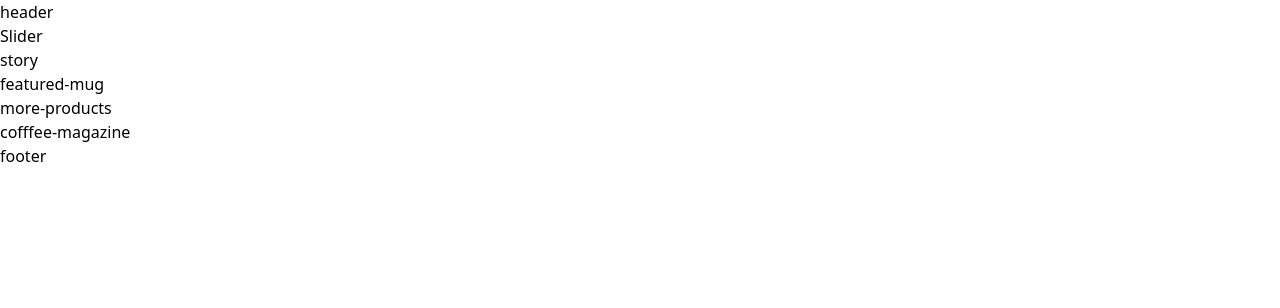
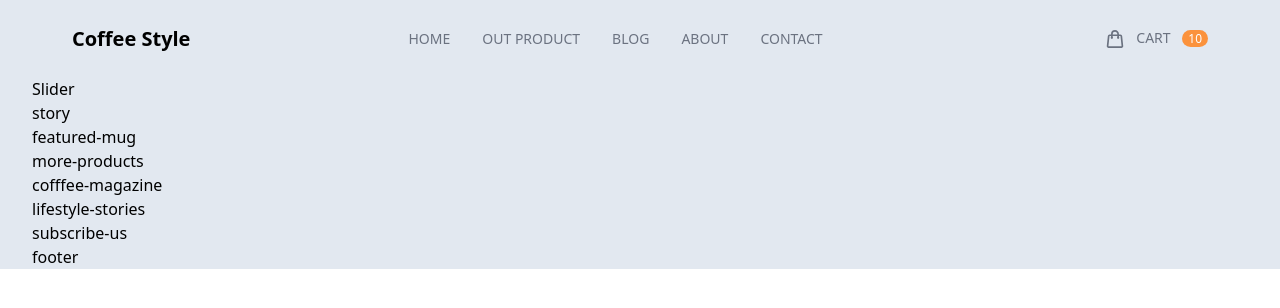
Before and after one commit to NgTin161/tailwind-coffee, a website: page public/index.html in a window 1280 px wide. Drawn offline with Linux system fonts and the light colour scheme.

Commit message:
add header

```diff
--- a/public/index.html
+++ b/public/index.html
@@ -4,14 +4,47 @@
 <head>
   <meta charset="UTF-8">
   <meta name="viewport" content="width=device-width, initial-scale=1.0">
-  <link href="./output.css" rel="stylesheet">
+  <link href="./output.css" type="text/css" rel="stylesheet">
 </head>
 
 <body>
   <div id="root">
-    <div class="content-wrapper">
-      <header>
-        header
+    <div class="content-wrapper max-w-screen-2xl text-base mx-auto px-8 bg-slate-200">
+      <header class="py-6 mx-10">
+        <nav class="flex flex-row justify-between items-center">
+          <div class="logo basic-2/6 text-center text-xl font-semibold cursor-pointer">Coffee Style</div>
+          <ul class="basic-3/6 flex items-center justify-end gap-8 uppercase text-sm text-gray-500 font-medium">
+            <li class="ct-top-menu-item">
+              <a clas="a">Home</a>
+            </li>
+            <li class="ct-top-menu-item">
+              <a clas="a">Out Product</a>
+            </li>
+            <li class="ct-top-menu-item">
+              <a clas="a">Blog</a>
+            </li>
+            <li class="ct-top-menu-item">
+              <a clas="a">About</a>
+            </li>
+            <li class="ct-top-menu-item">
+              <a clas="a">Contact</a>
+            </li>
+          </ul>
+          <ul class="basic-1/6 flex justify-start items-center ml-16 uppercase text-sm text-gray-500 font-medium">
+            <li class="ct-top-menu-item  items-center">
+              <a>
+                <svg xmlns="http://www.w3.org/2000/svg" fill="none" viewBox="0 0 24 24" stroke-width="2"
+                  stroke="currentColor" class="ct-icons">
+                  <path stroke-linecap="round" stroke-linejoin="round"
+                    d="M15.75 10.5V6a3.75 3.75 0 1 0-7.5 0v4.5m11.356-1.993 1.263 12c.07.665-.45 1.243-1.119 1.243H4.25a1.125 1.125 0 0 1-1.12-1.243l1.264-12A1.125 1.125 0 0 1 5.513 7.5h12.974c.576 0 1.059.435 1.119 1.007ZM8.625 10.5a.375.375 0 1 1-.75 0 .375.375 0 0 1 .75 0Zm7.5 0a.375.375 0 1 1-.75 0 .375.375 0 0 1 .75 0Z" />
+                </svg>
+
+                <span class="mx-2">Cart</span>
+                <span class="ct-badge-circle bg-orange-400 text-white ">10</span>
+              </a>
+            </li>
+          </ul>
+        </nav>
       </header>
       <main>
         <div class="slider">Slider</div>
@@ -19,6 +52,8 @@
         <div class="featured-mug">featured-mug</div>
         <div class="more-products">more-products</div>
         <div class="coffee-magazine">cofffee-magazine</div>
+        <div class="lifestyle-stories">lifestyle-stories</div>
+        <div class="subscribe-us">subscribe-us</div>
       </main>
       <footer>
         footer
--- a/src/input.css
+++ b/src/input.css
@@ -1,3 +1,16 @@
 @tailwind base;
 @tailwind components;
 @tailwind utilities;
+
+/* ct : customs */
+.ct-top-menu-item {
+  @apply cursor-pointer py-1 hover:text-light-coffee relative after:absolute after:bottom-0 after:left-0 after:bg-light-coffee after:h-0.5 after:w-0 hover:after:w-full after:transition-all after:ease-in-out after:duration-300
+}
+
+.ct-icons {
+  @apply w-5 h-5 inline-block;
+}
+
+.ct-badge-circle {
+  @apply text-xs text-center rounded-full px-1.5
+}
--- a/tailwind.config.js
+++ b/tailwind.config.js
@@ -2,7 +2,11 @@
 module.exports = {
   content: ["./public/**/*.{html,js}"],
   theme: {
-    extend: {},
+    extend: {
+      colors: {
+        'light-coffee': '#C89F94'
+      }
+    },
   },
   plugins: [],
 }
```
Also changed, not shown: public/output.css.
